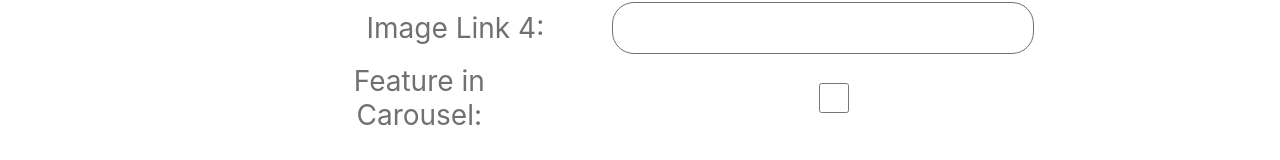
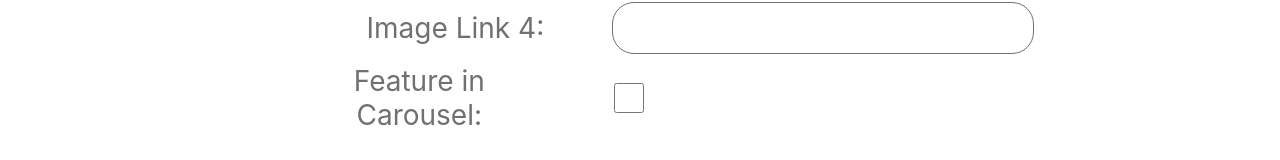
Before and after one commit to akildunne/p3-grocery-store, a React (Create React App) app in the folder client/: page /add in a window 1280 px wide. Shown: the part 632-792 px from the top of the page. Built offline with nearby package versions, Linux system fonts and the light colour scheme.

Commit message:
light styling until i get feedback from design

```diff
--- a/client/src/screens/ProductCreate.jsx
+++ b/client/src/screens/ProductCreate.jsx
@@ -58,6 +58,18 @@ const TextArea = styled.textarea`
   font-size: 18px;
 `;
 
+const CheckboxContainer = styled.input`
+  width: 30px;
+  height: 30px;
+  margin: 10px;
+  margin-left: 70px;
+  border: 1px solid #707070;
+  border-radius: 22px;
+  padding: 10px;
+  font-size: 18px;
+  justify-self: flex-start;
+`;
+
 const Button = styled.button`
   background-color: #2eaf56;
   font: normal normal bold 36px/47px Futura;
@@ -90,8 +102,6 @@ const ProductCreate = () => {
     price: "",
     featured: false,
   });
-
-  console.log(product.featured)
 
   const handleChange = (event) => {
     const target = event.target;
@@ -189,7 +199,7 @@ const ProductCreate = () => {
               onChange={handleChange}
             />
             <LabelContainer>Feature in Carousel:</LabelContainer>
-            <InputContainer
+            <CheckboxContainer
               type="checkbox"
               checked={product.featured}
               name="featured"
--- a/client/src/screens/ProductDetail.jsx
+++ b/client/src/screens/ProductDetail.jsx
@@ -66,6 +66,7 @@ const ProductName = styled.div`
   font-size: 35px;
   margin: 10px auto;
 `;
+
 const ProductPrice = styled.div`
   display: flex;
   font-size: 25px;
--- a/client/src/screens/ProductEdit.jsx
+++ b/client/src/screens/ProductEdit.jsx
@@ -56,6 +56,18 @@ const TextArea = styled.textarea`
   margin: 10px;
   padding: 10px;
   font-size: 18px;
+`;
+
+const CheckboxContainer = styled.input`
+  width: 30px;
+  height: 30px;
+  margin: 10px;
+  margin-left: 70px;
+  border: 1px solid #707070;
+  border-radius: 22px;
+  padding: 10px;
+  font-size: 18px;
+  justify-self: flex-start;
 `;
 
 const Button = styled.button`
@@ -198,7 +210,7 @@ const ProductEdit = (props) => {
               onChange={handleChange}
             />
             <LabelContainer>Feature in Carousel:</LabelContainer>
-            <InputContainer
+            <CheckboxContainer
               type="checkbox"
               checked={product.featured}
               name="featured"
```
